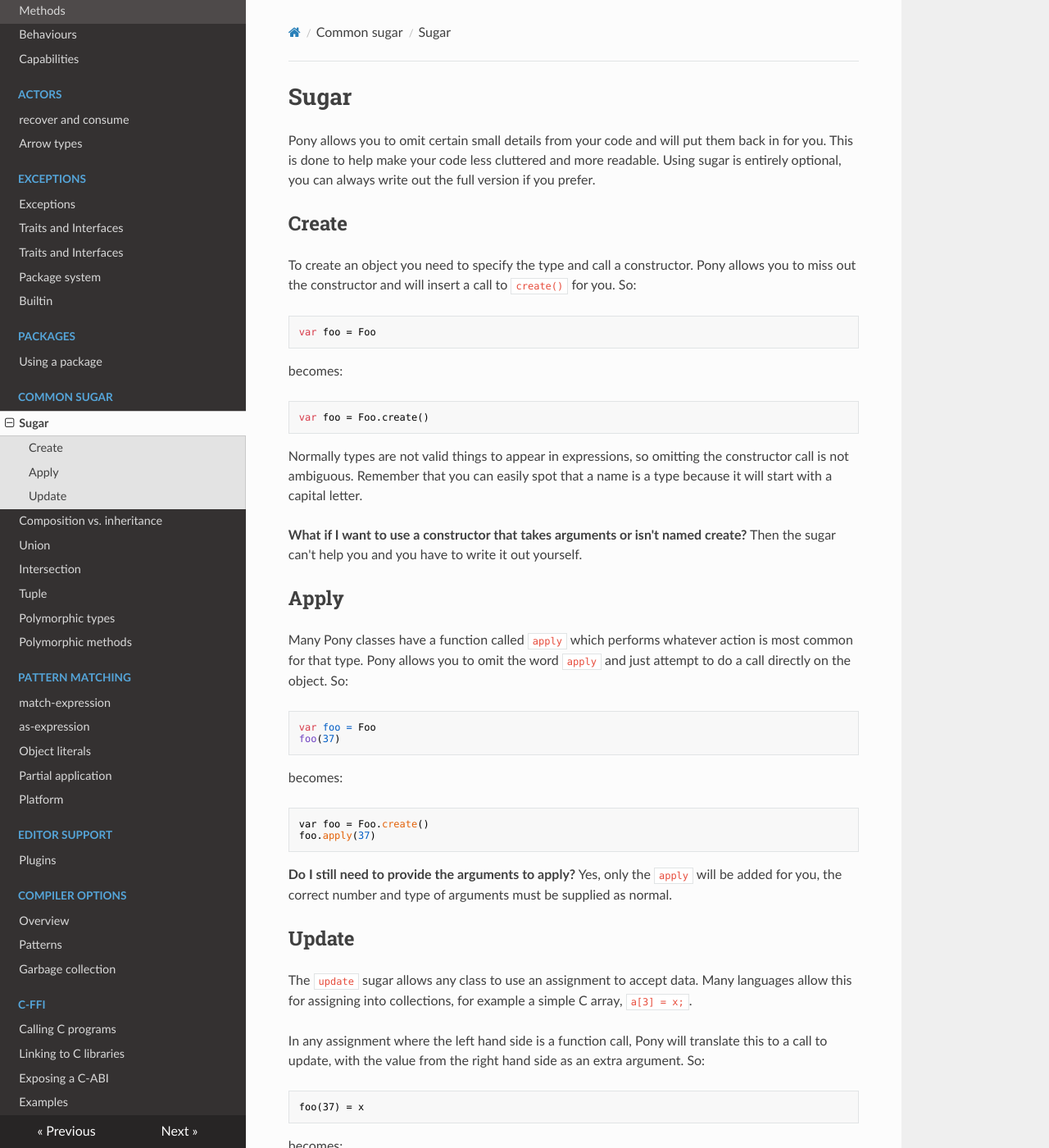
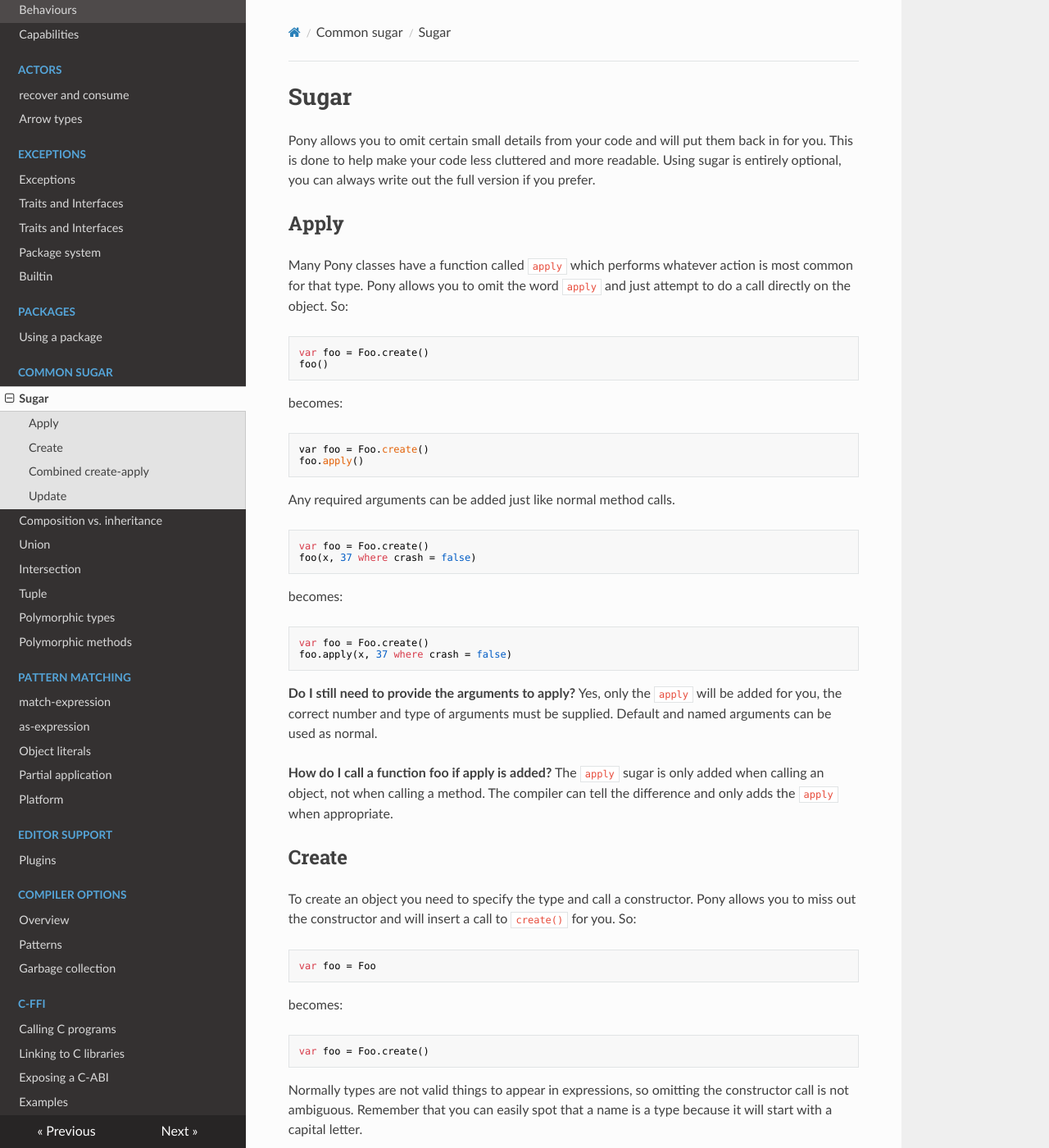
Before and after one commit to ponylang/pony-tutorial, an MkDocs documentation site: the page built from docs/common-sugar/common-sugar.md, in a window 1280 px wide and 1400 px high. Shown: the whole window at 82% size. Built offline with MkDocs 1.6.1, drawn with Linux system fonts in a browser that asks for light colours; nearby versions of some CDN libraries; old or Windows-style settings are respelled for this version of MkDocs; some of the changed text lies outside the part shown.

Commit message:
Rewrite of sugar to make it remotely accurate

````diff
--- a/docs/common-sugar/common-sugar.md
+++ b/docs/common-sugar/common-sugar.md
@@ -1,6 +1,40 @@
 # Sugar
 
 Pony allows you to omit certain small details from your code and will put them back in for you. This is done to help make your code less cluttered and more readable. Using sugar is entirely optional, you can always write out the full version if you prefer.
+
+## Apply
+
+Many Pony classes have a function called `apply` which performs whatever action is most common for that type. Pony allows you to omit the word `apply` and just attempt to do a call directly on the object. So:
+
+```
+var foo = Foo.create()
+foo()
+```
+
+becomes:
+
+```
+var foo = Foo.create()
+foo.apply()
+```
+
+Any required arguments can be added just like normal method calls.
+
+```
+var foo = Foo.create()
+foo(x, 37 where crash = false)
+```
+
+becomes:
+
+```
+var foo = Foo.create()
+foo.apply(x, 37 where crash = false)
+```
+
+__Do I still need to provide the arguments to apply?__ Yes, only the `apply` will be added for you, the correct number and type of arguments must be supplied. Default and named arguments can be used as normal.
+
+__How do I call a function foo if apply is added?__ The `apply` sugar is only added when calling an object, not when calling a method. The compiler can tell the difference and only adds the `apply` when appropriate.
 
 ## Create
 
@@ -18,25 +52,39 @@
 
 Normally types are not valid things to appear in expressions, so omitting the constructor call is not ambiguous. Remember that you can easily spot that a name is a type because it will start with a capital letter.
 
-__What if I want to use a constructor that takes arguments or isn't named create?__ Then the sugar can't help you and you have to write it out yourself.
-
-## Apply
-
-Many Pony classes have a function called `apply` which performs whatever action is most common for that type. Pony allows you to omit the word `apply` and just attempt to do a call directly on the object. So:
+If arguments are needed for create these can be provided as if calling the type. Default and named arguments can be used as normal.
 
 ```
-var foo = Foo
-foo(37)
+var foo = Foo(x, 37 where crash = false)
 ```
 
 becomes:
 
 ```
-var foo = Foo.create()
-foo.apply(37)
+var foo = Foo.create(x, 37 where crash = false)
 ```
 
-__Do I still need to provide the arguments to apply?__ Yes, only the `apply` will be added for you, the correct number and type of arguments must be supplied as normal.
+__What if I want to use a constructor that isn't named create?__ Then the sugar can't help you and you have to write it out yourself.
+
+__If the create I want to call takes no arguments can I still put in the parentheses?__ No. Calls of the form `Type()` use the combined create-apply sugar (see below). To get `Type.create()` just use `Type`.
+
+## Combined create-apply
+
+If a type has a create constructor that takes no arguments then the create and apply sugar can be used together. Just call on the type and calls to create and apply will be added. The call to create will take to arguments and the call to apply will take whatever arguments are supplied.
+
+```
+var foo = Foo()
+var bar = Bar(x, 37 where crash = false)
+```
+
+becomes:
+
+```
+var foo = Foo.create().apply()
+var bar = Bar.create().apply(x, 37 where crash = false)
+```
+
+__What if the create has default arguments? Does I get the combined create-apply sugar if I want to use the defaults?__ The combined create-apply sugar can only be used when the create constructor has no arguments. If there are default arguments then this sugar cannot be used.
 
 ## Update
 
@@ -54,7 +102,7 @@
 foo.update(37 where value = x)
 ```
 
-The value from the right hand side of the assignment is always passed to a parameter named `value`. Any object can allow this syntax simply by providing an appropriate function `update`.
+The value from the right hand side of the assignment is always passed to a parameter named `value`. Any object can allow this syntax simply by providing an appropriate function `update` with an argument `value`.
 
 __Does my update function have to have a single parameter that takes an integer?__ No, you can define update to take whatever parameters you like, as long as there is one called `value`. The following are all fine:
 
@@ -64,4 +112,4 @@
 foo3(37, "Hello", 3.5 where a = 2, b = 3) = x
 ```
 
-__Does it matter where `value` appears in my parameter list?__ Whilst it doesn't strictly matter it is good practice to put `value` as the last parameter. That way all of the others can be specified by position (ie without having to use `where name =`).
+__Does it matter where `value` appears in my parameter list?__ Whilst it doesn't strictly matter it is good practice to put `value` as the last parameter. That way all of the others can be specified by position.
````
